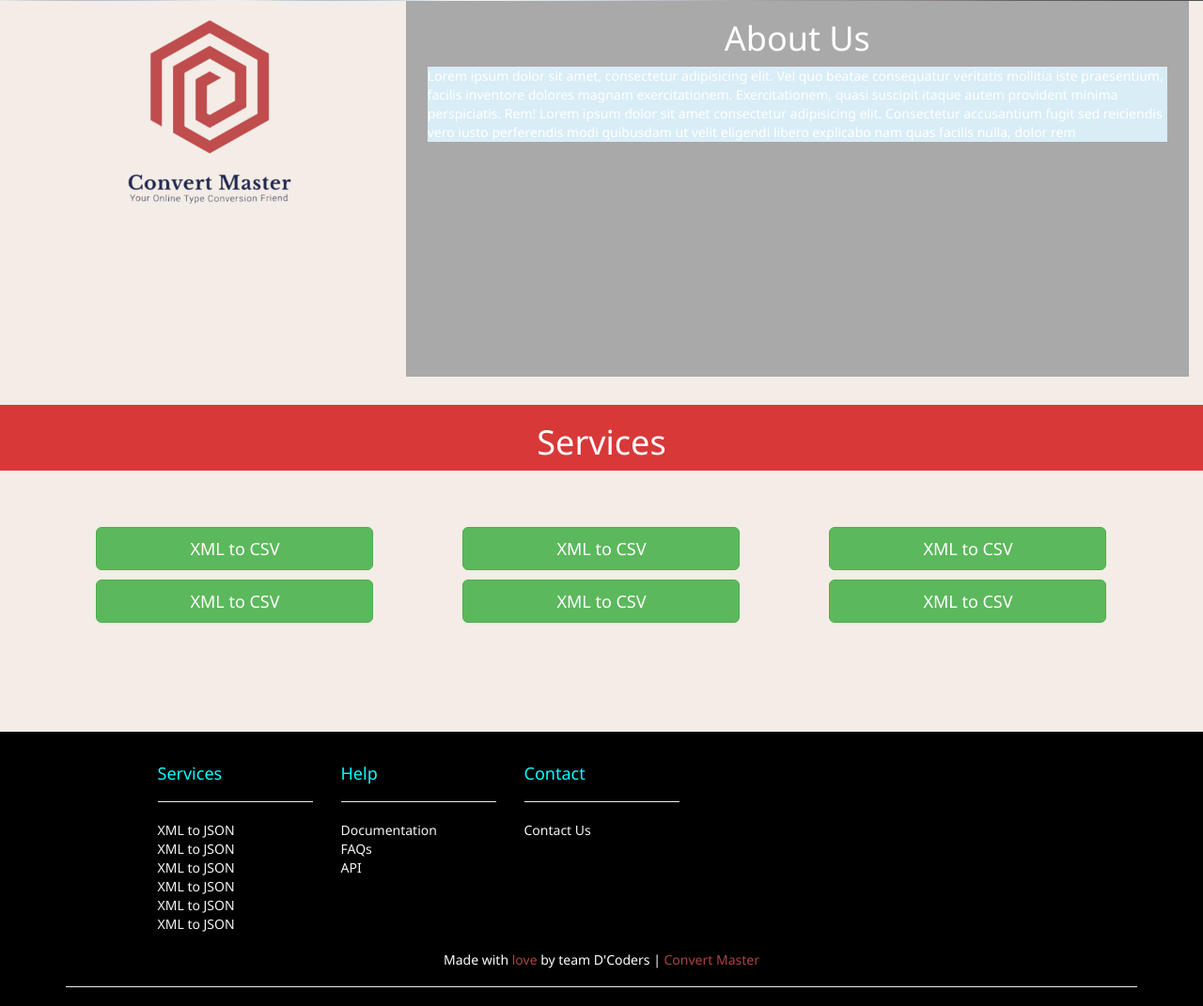
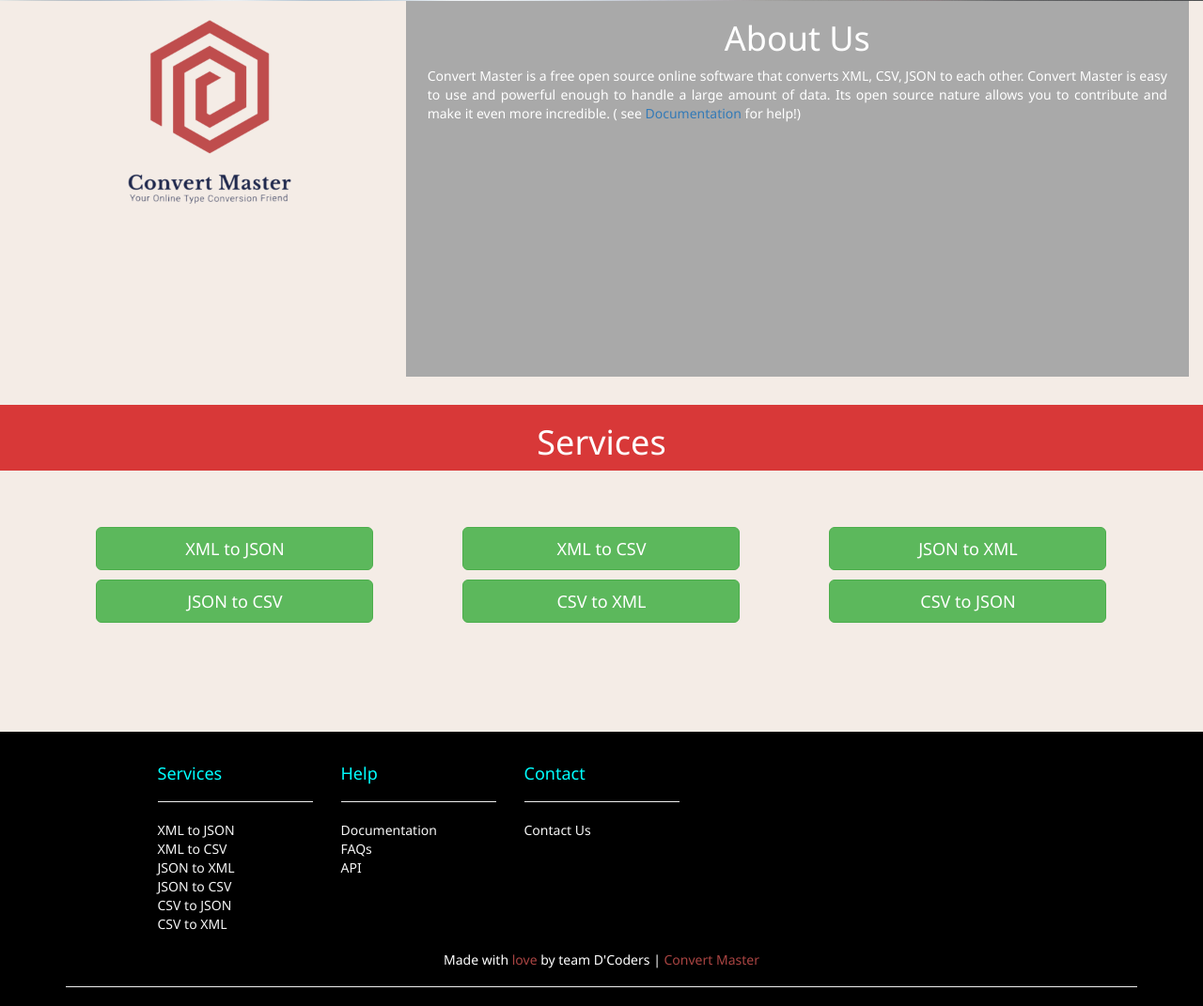
Before and after one commit to SinghHrmn/ConvertMaster, a Django app: page / in a window 1280 px wide. Shown: the part 783-1854 px from the top of the page at 94% size. Run offline with Django 3.2, Linux system fonts and the light colour scheme; some libraries are stand-ins or nearby versions.

Commit message:
engine, navbar, links updated

```diff
--- a/src/accounts/urls.py
+++ b/src/accounts/urls.py
@@ -4,7 +4,7 @@ from .views import *
 urlpatterns=[
 
     path('register_user', register_user, name='register'),
-    path('',index),
+    path('', index, name='index'),
     path('login_user', login_user, name='login'),
     path('dashboard', dashboard, name='dashboard'),
     path('logout', logout, name='logout')
--- a/src/convertEngine/urls.py
+++ b/src/convertEngine/urls.py
@@ -4,11 +4,14 @@ from .views import *
 urlpatterns = [
 
     path('', index, name='landing_page'),
-    # path('convert/xml-to-json', xmlToJson),
-    # path('convert/xml-to-csv', xmlToCsv ),
-    # path('convert/csv-to-json', csvToJson),
-    # path('convert/csv-to-xml', csvToXml),
-    # path('convert/json-to-csv', jsonToCsv),
-    # path('convert/json-to-xml', jsonToXml),
+    path('convert/xml-to-json', xmlToJson, name='xml-json'),
+    path('convert/xml-to-csv', xmlToCsv, name='xml-csv'),
+    path('convert/csv-to-json', csvToJson, name='csv-json'),
+    path('convert/csv-to-xml', csvToXml, name='csv-xml'),
+    path('convert/json-to-csv', jsonToCsv, name='json-csv'),
+    path('convert/json-to-xml', jsonToXml, name='json-xml'),
+    path('convert/Documentation', documentation, name='Doc'),
+
+
 
 ]
--- a/src/convertEngine/views.py
+++ b/src/convertEngine/views.py
@@ -4,3 +4,24 @@ from django.shortcuts import render
 
 def index(request):
     return render(request,'index.html')
+
+def xmlToJson(request):
+    return render(request,'convertEngine/xml_to_json.html')
+
+def xmlToCsv(request):
+    return render(request,'convertEngine/xml_to_csv.html')
+
+def csvToJson(request):
+    return render(request,'convertEngine/csv_to_json.html')
+
+def csvToXml(request):
+    return render(request,'convertEngine/csv_to_xml.html')
+
+def jsonToCsv(request):
+    return render(request,'convertEngine/json_to_csv.html')
+
+def jsonToXml(request):
+    return render(request,'convertEngine/json_to_xml.html')
+
+def documentation(request):
+    return render(request, 'convertEngine/doc.html')
--- /dev/null
+++ b/src/templates/convertEngine/csv_to_json.html
@@ -0,0 +1,6 @@
+{% extends 'base.html' %}
+
+{% block content %}
+<h1>xml-json</h1>
+
+{% endblock content %}
--- /dev/null
+++ b/src/templates/convertEngine/csv_to_xml.html
@@ -0,0 +1,6 @@
+{% extends 'base.html' %}
+
+{% block content %}
+<h1>xml-json</h1>
+
+{% endblock content %}
--- /dev/null
+++ b/src/templates/convertEngine/doc.html
@@ -0,0 +1,5 @@
+{% extends 'base.html' %}
+
+{% block content %}
+    <h1 class='bg-danger'>Comming Soon..</h1>
+{% endblock content %}
--- /dev/null
+++ b/src/templates/convertEngine/json_to_csv.html
@@ -0,0 +1,6 @@
+{% extends 'base.html' %}
+
+{% block content %}
+<h1>xml-json</h1>
+
+{% endblock content %}
--- /dev/null
+++ b/src/templates/convertEngine/json_to_xml.html
@@ -0,0 +1,6 @@
+{% extends 'base.html' %}
+
+{% block content %}
+<h1>xml-json</h1>
+
+{% endblock content %}
--- /dev/null
+++ b/src/templates/convertEngine/xml_to_csv.html
@@ -0,0 +1,6 @@
+{% extends 'base.html' %}
+
+{% block content %}
+<h1>xml-json</h1>
+
+{% endblock content %}
--- /dev/null
+++ b/src/templates/convertEngine/xml_to_json.html
@@ -0,0 +1,6 @@
+{% extends 'base.html' %}
+
+{% block content %}
+<h1>xml-json</h1>
+
+{% endblock content %}
--- a/src/templates/index.html
+++ b/src/templates/index.html
@@ -49,11 +49,9 @@
               <h1 class="text-center">About Us</h1>
             </div>
             <div class="row" style="height: 100% ; margin: 0% 1%;" >
-              <p class="bg-info">Lorem ipsum dolor sit amet, consectetur adipisicing elit. Vel quo beatae consequatur
-                veritatis mollitia iste praesentium, facilis inventore dolores magnam exercitationem. Exercitationem, quasi suscipit itaque autem provident minima perspiciatis.
-                Rem! Lorem ipsum dolor sit amet consectetur adipisicing elit. Consectetur accusantium fugit sed reiciendis vero
-                iusto perferendis modi quibusdam ut velit eligendi libero explicabo nam quas facilis nulla,
-                dolor rem
+              <p class="text-justify">Convert Master is a free open source online software that converts XML, CSV, JSON to each other.
+                Convert Master is easy to use and powerful enough to handle a large amount of data.
+                Its open source nature allows you to contribute and make it even more incredible. ( see <a href="#">Documentation</a> for help!)
               </p>
             </div>
         </div>
@@ -72,7 +70,7 @@
             <div class="col-md-4">
                 <div class="row">
                   <div class="col-md-offset-1 col-md-10 col-md-onset-1">
-                      <a class="btn btn-success text-center btn-lg buttons_links" href="#" > XML to CSV</a>
+                      <a class="btn btn-success text-center btn-lg buttons_links" href="{% url 'xml-json' %}" > XML to JSON</a>
                   </div>
 
                 </div>
@@ -81,7 +79,7 @@
             <div class="row">
 
               <div class="col-md-offset-1 col-md-10 col-md-onset-1">
-                  <a class="btn btn-success text-center btn-lg buttons_links" href="#" > XML to CSV</a>
+                  <a class="btn btn-success text-center btn-lg buttons_links" href="{% url 'xml-csv' %}" > XML to CSV</a>
               </div>
 
             </div>
@@ -90,7 +88,7 @@
             <div class="row">
 
               <div class="col-md-offset-1 col-md-10 col-md-onset-1" >
-                <a class="btn btn-success text-center btn-lg buttons_links" href="#"> XML to CSV</a>
+                <a class="btn btn-success text-center btn-lg buttons_links" href="{% url 'json-xml' %}"> JSON to XML</a>
               </div>
 
             </div>
@@ -107,7 +105,7 @@
           <div class="row">
 
               <div class="col-md-offset-1 col-md-10 col-md-onset-1" >
-                  <a class="btn btn-success text-center btn-lg buttons_links" href="#" > XML to CSV</a>
+                  <a class="btn btn-success text-center btn-lg buttons_links" href="{% url 'json-csv' %}" > JSON to CSV</a>
               </div>
 
           </div>
@@ -116,7 +114,7 @@
           <div class="row">
 
             <div class="col-md-offset-1 col-md-10 col-md-onset-1">
-                <a class="btn btn-success text-center btn-lg buttons_links" href="#" > XML to CSV</a>
+                <a class="btn btn-success text-center btn-lg buttons_links" href="{% url 'csv-xml' %}" > CSV to XML</a>
             </div>
 
           </div>
@@ -125,7 +123,7 @@
           <div class="row">
 
             <div class="col-md-offset-1 col-md-10 col-md-onset-1  ">
-              <a class="btn btn-success text-center btn-lg buttons_links" href="#"> XML to CSV</a>
+              <a class="btn btn-success text-center btn-lg buttons_links" href="{% url 'csv-json' %}"> CSV to JSON</a>
             </div>
 
           </div>
@@ -145,11 +143,11 @@
           <hr class="services_hr">
           <ul class="list-unstyled">
             <a href="">XML to JSON</a><br>
-            <a href="">XML to JSON</a><br>
-            <a href="">XML to JSON</a><br>
-            <a href="">XML to JSON</a><br>
-            <a href="">XML to JSON</a><br>
-            <a href="">XML to JSON</a><br>
+            <a href="">XML to CSV</a><br>
+            <a href="">JSON to XML</a><br>
+            <a href="">JSON to CSV</a><br>
+            <a href="">CSV to JSON</a><br>
+            <a href="">CSV to XML</a><br>
 
           </ul>
         </div>
--- a/src/templates/partials/navbar.html
+++ b/src/templates/partials/navbar.html
@@ -31,22 +31,29 @@
           <a class="dropdown-toggle" data-toggle="dropdown" href="#">Services
           <span class="caret"></span></a>
           <ul class="dropdown-menu">
-            <li><a href="#">XML to CSV</a></li>
-            <li><a href="#">XML to JSON</a></li>
-            <li><a href="#">JSON to XML</a></li>
-            <li><a href="#">JSON to CSV</a></li>
-            <li><a href="#">CSV to JSON</a></li>
-            <li><a href="#">CSV to XML</a></li>
+            <li><a href="{% url 'xml-csv' %}">XML to CSV</a></li>
+            <li><a href="{% url 'xml-json' %}">XML to JSON</a></li>
+            <li><a href="{% url 'json-xml' %}">JSON to XML</a></li>
+            <li><a href="{% url 'json-csv' %}">JSON to CSV</a></li>
+            <li><a href="{% url 'csv-json' %}">CSV to JSON</a></li>
+            <li><a href="{% url 'csv-xml' %}">CSV to XML</a></li>
 
 
           </ul>
         </li>
-        <li class="active"><a href="#">Documentation</a></li>
+        <li class="active"><a href="{% url 'Doc' %}">Documentation</a></li>
         <li class="active"><a href="#">API</a></li>
       </ul>
       <ul class="nav navbar-nav navbar-right">
-        <li class="active"><a href="/account/register_user"><span class="glyphicon glyphicon-user"></span> Sign Up</a></li>
-        <li class="active"><a href="/account/login_user" style="margin-right: -15px; "><span class="glyphicon glyphicon-log-in"></span> Login</a></li>
+
+        {% if user.is_authenticated %}
+          <li class="active"><a href="{% url 'dashboard' %}"><span class="glyphicon glyphicon-user"></span> Hi! {{user.username}}</a></li>
+          <li class="active"><a href="{% url 'logout'%}" style="margin-right: -15px; "><span class="glyphicon glyphicon-log-in"></span> Logout</a></li>
+        {% else %}
+
+        <li class="active"><a href="{% url 'register' %}"><span class="glyphicon glyphicon-user"></span> Sign Up</a></li>
+        <li class="active"><a href="{% url 'login'%}" style="margin-right: -15px; "><span class="glyphicon glyphicon-log-in"></span> Login</a></li>
+        {% endif %}
       </ul>
     </div>
   </div>
```
Also changed, not shown: src/accounts/views.py (+7 -7 lines), src/templates/accounts/login_user.html (+28 -20 lines), src/templates/base.html (+14 -2 lines), src/db.sqlite3.
